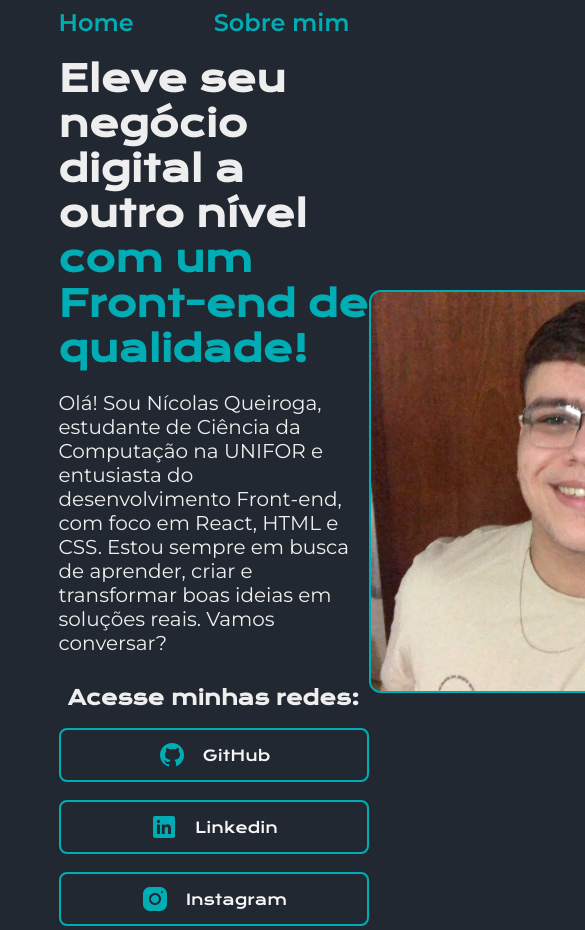
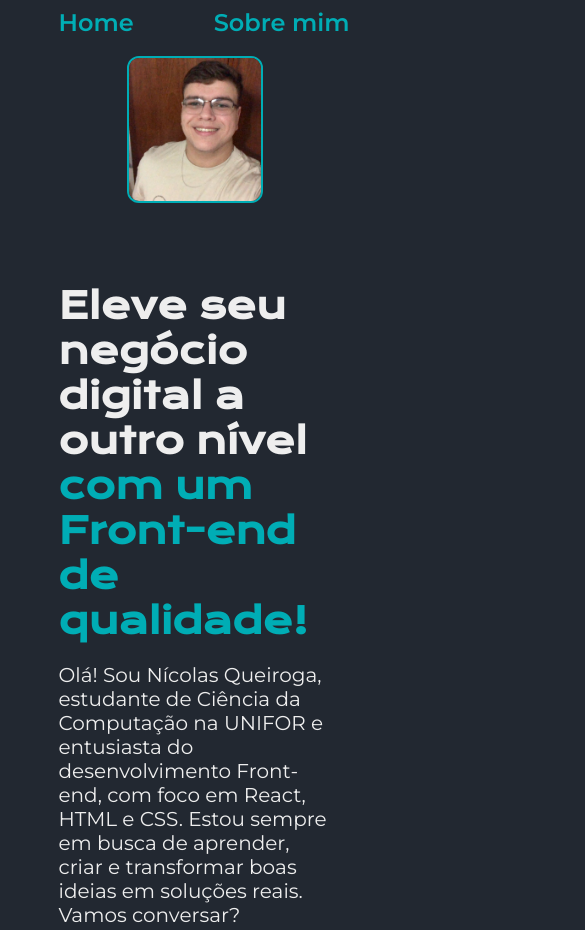
Before and after one commit to NicoQuei/Portifolio, a plain HTML site: page index.html in a window 390 px wide. Shown: the top 930 px of the page, 585 px wide, since content can reach past the window. Drawn offline with nearby package versions, Linux system fonts and the light colour scheme.

Commit message:
começo adaptabilidade

```diff
--- a/index.html
+++ b/index.html
@@ -19,9 +19,9 @@
             <p class="paragrafo">Olá! Sou Nícolas Queiroga, estudante de Ciência da Computação na UNIFOR e entusiasta do desenvolvimento Front-end, com foco em React, HTML e CSS. Estou sempre em busca de aprender, criar e transformar boas ideias em soluções reais. Vamos conversar?</p>
             <div class="apresetacao__conteudo__links">
                 <h3 class="sub__titulo">Acesse minhas redes:</h3>
-                <a class="apresetacao__conteudo__links__botao" href="https://github.com/nicoquei"><img src="./assets/github.png"> GitHub</a>
-                <a class="apresetacao__conteudo__links__botao" href="https://www.linkedin.com/in/n%C3%ADcolas-queiroga-644482304/"><img src="./assets/linkedin.png"> Linkedin</a>
-                <a class="apresetacao__conteudo__links__botao" href="https//instagram.com/nicoqueip"><img src="./assets/instagram.png"> Instagram</a>
+                <a class="apresetacao__conteudo__links__navegacao" href="https://github.com/nicoquei"><img src="./assets/github.png"> GitHub</a>
+                <a class="apresetacao__conteudo__links__navegacao" href="https://www.linkedin.com/in/n%C3%ADcolas-queiroga-644482304/"><img src="./assets/linkedin.png"> Linkedin</a>
+                <a class="apresetacao__conteudo__links__navegacao" href="https//instagram.com/nicoqueip"><img src="./assets/instagram.png"> Instagram</a>
             </div>
         </section>
         <img src="./assets/imagem.png" alt="minha foto" class="minha_imagem">
--- a/styles/style.css
+++ b/styles/style.css
@@ -34,7 +34,7 @@ body {
 
 .cabecalho__menu__link {
   font-family: var(--fonte-secundaria);
-  font-size: 24px;
+  font-size: 1.5rem;
   font-weight: 600;
   color: var(--cor-tercearia);
   text-decoration: none;
@@ -44,11 +44,12 @@ body {
   display: flex;
   align-items: center;
   justify-content: space-between;
-  padding: 5% 15% 9% 15%;
+  padding: 5% 15% 6% 15%;
+  gap:80px;
 }
 
 .conteudo {
-  width: 600px;
+  width: 60%;
   display: flex;
   flex-direction: column;
   gap: 20px;
@@ -65,13 +66,13 @@ body {
 }
 
 .paragrafo {
-  font-size: 20px;
+  font-size: 1.25rem;
   font-family: var(--fonte-secundaria);
 
 }
 
 .sub__titulo {
-  font-size: 20px;
+  font-size: 1.5rem;
   font-family: var(--fonte-primaria);
 }
 
@@ -83,12 +84,12 @@ body {
   margin-top: 10px;
 }
 
-.apresetacao__conteudo__links__botao {
+.apresetacao__conteudo__links__navegacao {
   display: flex;
   justify-content: center;
   align-items: center;
   gap: 16px;
-  width: 310px;
+  width: 45%;
   text-decoration: none;
   padding: 10px;
   text-align: center;
@@ -97,7 +98,7 @@ body {
   color: #f6f6f6;
   transition: transform 0.3s ease;
   font-family: var(--fonte-primaria);
-  font-size: 15px;
+  font-size: 1rem;
   margin-top: 18px;
 }
 
@@ -105,7 +106,7 @@ body {
   transform: scale(1.1);
 }
 .minha_imagem {
-  width: 375px;
+  width: 37%;
   border-radius: 12px;
   border: 2px solid var(--cor-tercearia);
 }
@@ -123,5 +124,21 @@ body {
   text-align: center;
   padding: 22px;
   font-family: var(--fonte-secundaria);
-  font-size: 22px;
+  font-size: 1.4rem;
 }
+
+@media (max-width: 1200px) {
+  .apresentacao {
+     flex-direction: column-reverse;
+     align-items: center;
+ }
+
+ .minha_imagem {
+    width: 50%;
+ }
+
+ .conteudo {
+  width: 100%;
+  align-items: center;
+ }
+}
```
